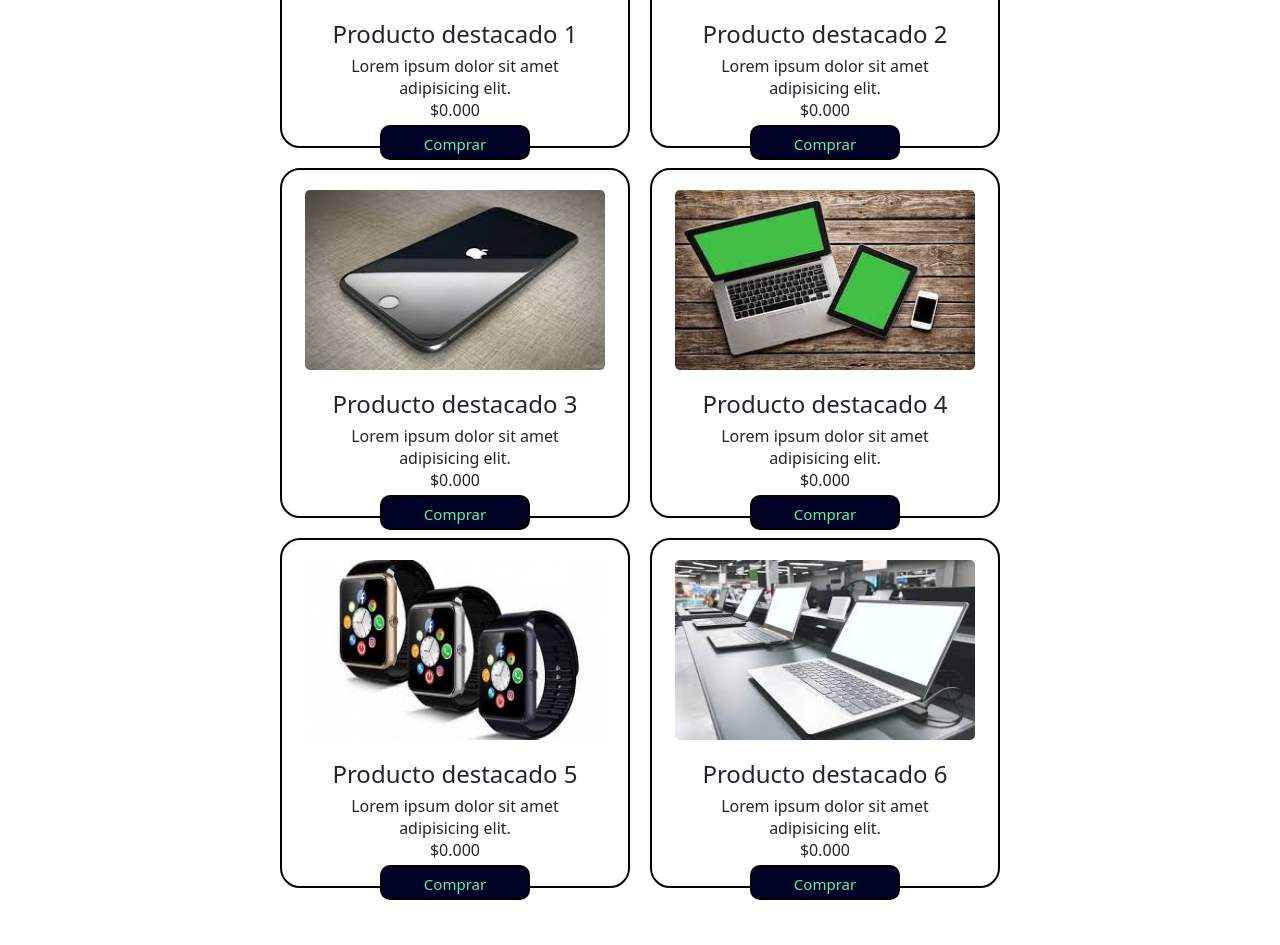
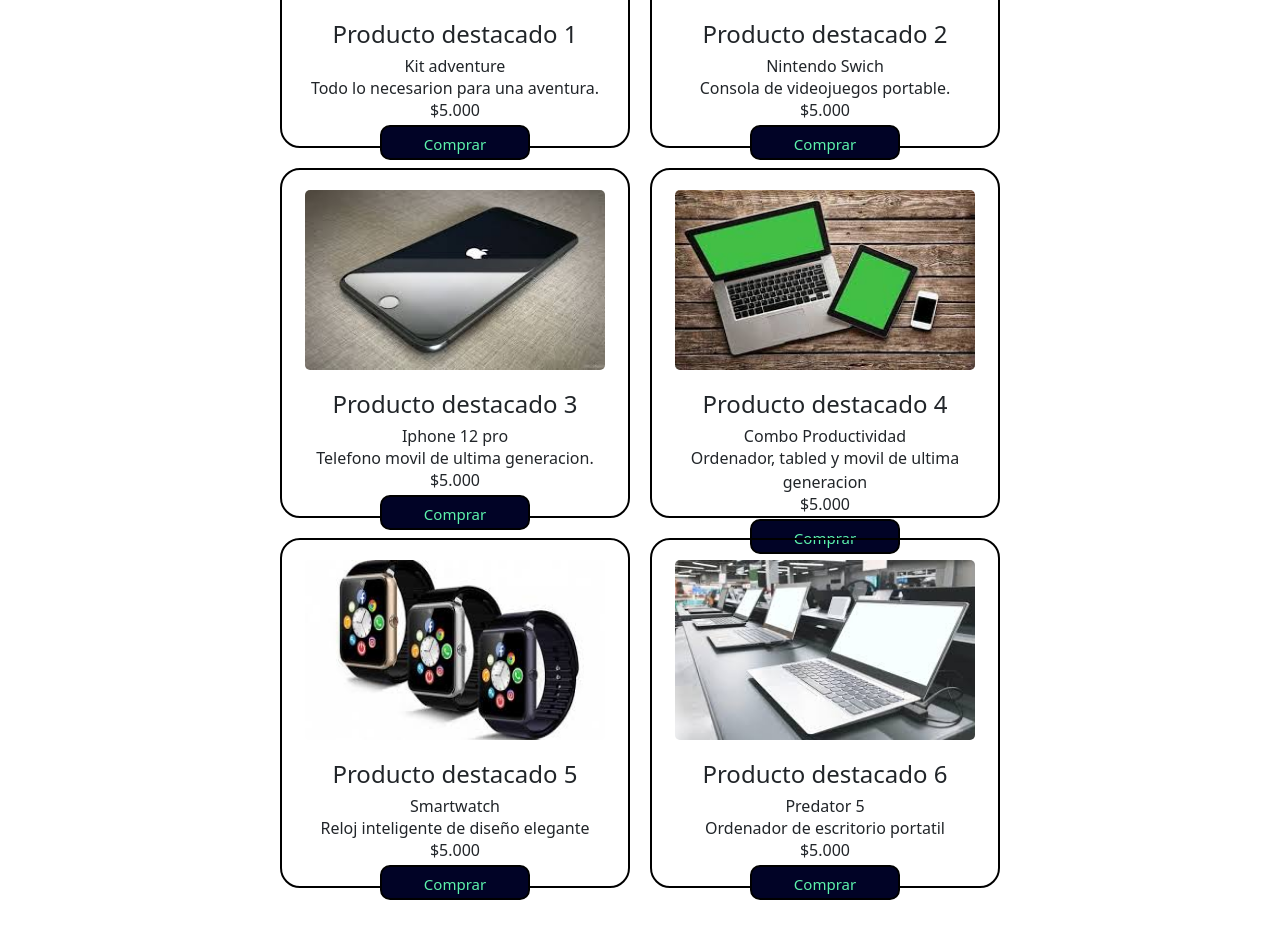
Before and after one commit to WVALDEZGALI/DW-29200, a website: page secciones/productos.html in a window 1280 px wide. Shown: the part 478-1423 px from the top of the page. Drawn offline with nearby package versions, Linux system fonts and the light colour scheme; a web font is replaced by a local one.

Commit message:
sass+seo

```diff
--- a/scss/estilos.scss
+++ b/scss/estilos.scss
@@ -299,4 +299,25 @@
 
 }
 
+/*ejemplo de mixins*/
+
+@mixin medidas ($padding, $margin) {
+    padding: $padding;
+    margin: $margin;
+}
+
+.ejemplo {
+    @include medidas ( 200px, 200px);
+}
+
+/*ejemplo de maps*/
+
+$objetos: (auto: red, cielo: blue, casa: black);
+
+@each $cosa, $color in $objetos {
+    .ejemplo--#{$cosa} {
+        background-color: $color;
+    }
+}
+
 /*TODO:*/
--- a/secciones/productos.html
+++ b/secciones/productos.html
@@ -4,6 +4,8 @@
     <meta charset="UTF-8">
     <meta http-equiv="X-UA-Compatible" content="IE=edge">
     <meta name="viewport" content="width=device-width, initial-scale=1.0">
+    <meta name="keywords" content="TECNOLOGIA, COMPRAS, ORDENADORES, ELECTRONICA, TIENDA, TECSHOP, DESCRIPCION, ARTICULOS, PRODUCTOS">
+    <meta name="description" content="Informacion detallada de nuestros productos en venta">
     <link rel="shortcut icon" href="../imagenes/fav1.png" type="image/x-icon">
     <link rel="preconnect" href="https://fonts.googleapis.com">
     <link rel="preconnect" href="https://fonts.gstatic.com" crossorigin>
@@ -13,7 +15,7 @@
     <link href="https://fonts.googleapis.com/css2?family=Righteous&display=swap" rel="stylesheet">
     <link href="https://cdn.jsdelivr.net/npm/bootstrap@5.1.3/dist/css/bootstrap.min.css" rel="stylesheet" integrity="sha384-1BmE4kWBq78iYhFldvKuhfTAU6auU8tT94WrHftjDbrCEXSU1oBoqyl2QvZ6jIW3" crossorigin="anonymous">
     <link rel="stylesheet" href="../css/estilos.css">
-    <title>TecStore</title>
+    <title>TecStore │ Productos</title>
 </head>
 <body>
 
@@ -64,50 +66,50 @@
     <div class="prod1">
         <img src="../imagenes/imagen4.jpg" alt="imagen de referencia productos" title="productos en stock">
         <h4>Producto destacado 1</h4>
-        <p>Lorem ipsum dolor sit amet</p>
-        <p>adipisicing elit.</p>
-        <p> $0.000</p>
+        <p>Kit adventure</p>
+        <p>Todo lo necesarion para una aventura.</p>
+        <p> $5.000</p>
         <button type="button" class="btn btn-light">Comprar</button>
     </div>
     <div class="prod2">
         <img src="../imagenes/imagen5.jpg" alt="imagen de referencia productos" title="productos en stock">
         <h4>Producto destacado 2</h4>
-        <p>Lorem ipsum dolor sit amet</p>
-        <p>adipisicing elit.</p>
-        <p> $0.000</p>
+        <p>Nintendo Swich</p>
+        <p>Consola de videojuegos portable.</p>
+        <p> $5.000</p>
         <button type="button" class="btn btn-light">Comprar</button>
     </div>
     <div class="prod3">
         <img src="../imagenes/imagen6.jpg" alt="imagen de referencia productos" title="productos en stock">
         <h4>Producto destacado 3</h4>
-        <p>Lorem ipsum dolor sit amet</p>
-        <p>adipisicing elit.</p>
-        <p> $0.000</p>
+        <p>Iphone 12 pro</p>
+        <p>Telefono movil de ultima generacion.</p>
+        <p> $5.000</p>
         <button type="button" class="btn btn-light">Comprar</button>
     </div>
     <div class="prod4">
         <img src="../imagenes/imagen7.jpg" alt="imagen de referencia productos" title="productos en stock">
         <h4>Producto destacado 4</h4>
-        <p>Lorem ipsum dolor sit amet</p>
-        <p>adipisicing elit.</p>
-        <p> $0.000</p>
+        <p>Combo Productividad</p>
+        <p>Ordenador, tabled y movil de ultima generacion</p>
+        <p> $5.000</p>
         <button type="button" class="btn btn-light">Comprar</button>
     </div>
     <div class="prod5">
         <img src="../imagenes/imagen8.jpg" alt="imagen de referencia productos" title="productos en stock">
         <h4>Producto destacado 5</h4>
-        <p>Lorem ipsum dolor sit amet</p>
-        <p>adipisicing elit.</p>
-        <p> $0.000</p>
+        <p>Smartwatch</p>
+        <p>Reloj inteligente de diseño elegante</p>
+        <p> $5.000</p>
         <button type="button" class="btn btn-light">Comprar</button>
 
     </div>
     <div class="prod6">
         <img src="../imagenes/imagen9.jpg" alt="imagen de referencia productos" title="productos en stock">
         <h4>Producto destacado 6</h4>
-        <p>Lorem ipsum dolor sit amet</p>
-        <p>adipisicing elit.</p>
-        <p> $0.000</p>
+        <p>Predator 5</p>
+        <p>Ordenador de escritorio portatil</p>
+        <p> $5.000</p>
         <button type="button" class="btn btn-light">Comprar</button>
     </div>
 
```
Also changed, not shown: index.html (+3 -1 lines), secciones/contacto.html (+3 -1 lines), secciones/galeria.html (+3 -1 lines), secciones/quienessomos.html (+4 -3 lines), css/estilos.css, 2 other files.
